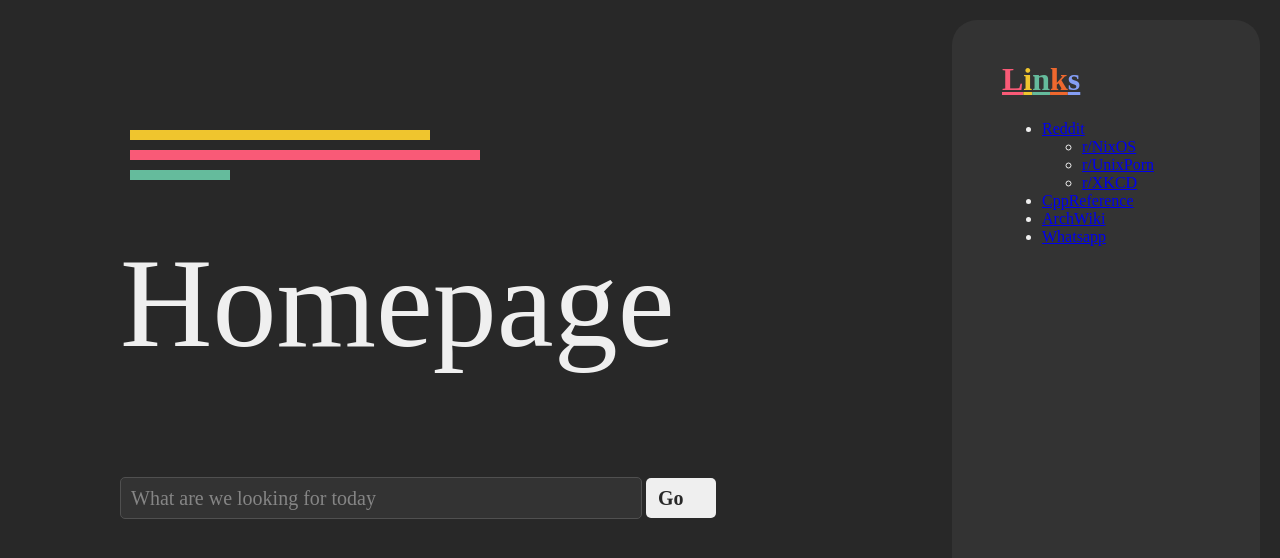
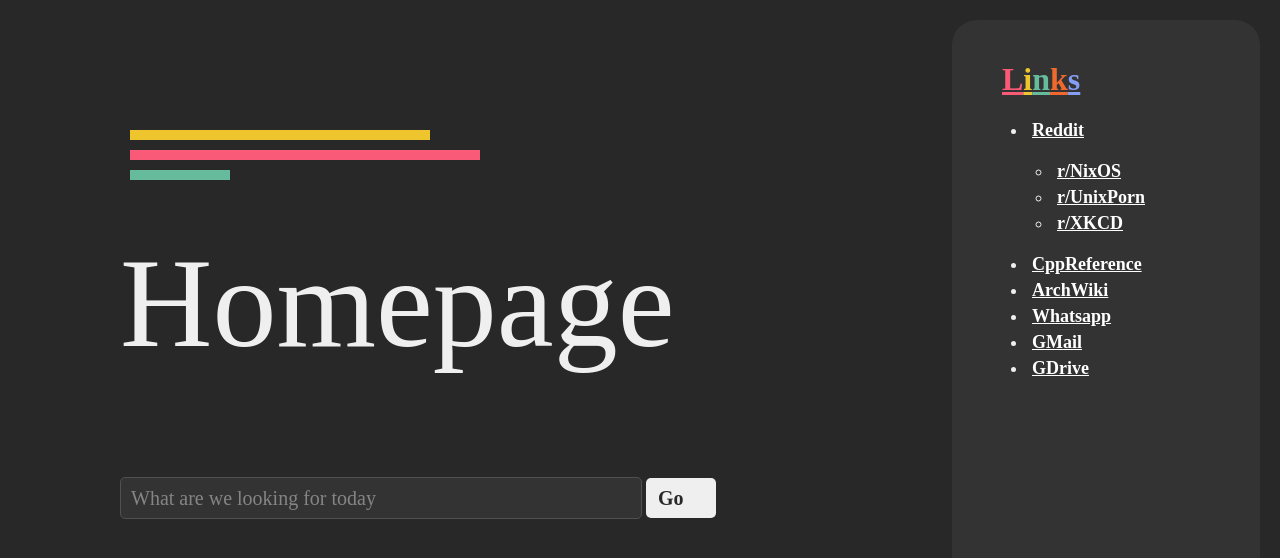
Before and after one commit to asifZaman0362/startpage, a plain HTML site: page index.html in a window 1280 px wide. Drawn offline with Linux system fonts and the light colour scheme.

Commit message:
Added links

```diff
--- a/index.html
+++ b/index.html
@@ -114,6 +114,19 @@
     #links-title span:nth-child(5) {
       color: var(--col-ac5);
     }
+    ul li a {
+      color: white !important;
+      font-weight: bold;
+      margin: 5px;
+      font-size: 18px;
+    }
+    ul li {
+      margin: 5px;
+    }
+    ul {
+      margin: 20px;
+      padding: 0;
+    }
   </style>
   <script>
     function goToUrl() {
@@ -170,6 +183,8 @@
         <li><a href="https://cppreference.com">CppReference</a></li>
         <li><a href="https://wiki.archlinux.com">ArchWiki</a></li>
         <li><a href="web.whatsapp.com">Whatsapp</a></li>
+        <li><a href="https://gmail.com/">GMail</a></li>
+        <li><a href="https://drive.google.com/drive">GDrive</a></li>
       </ul>
     </div>
   </div>
```
